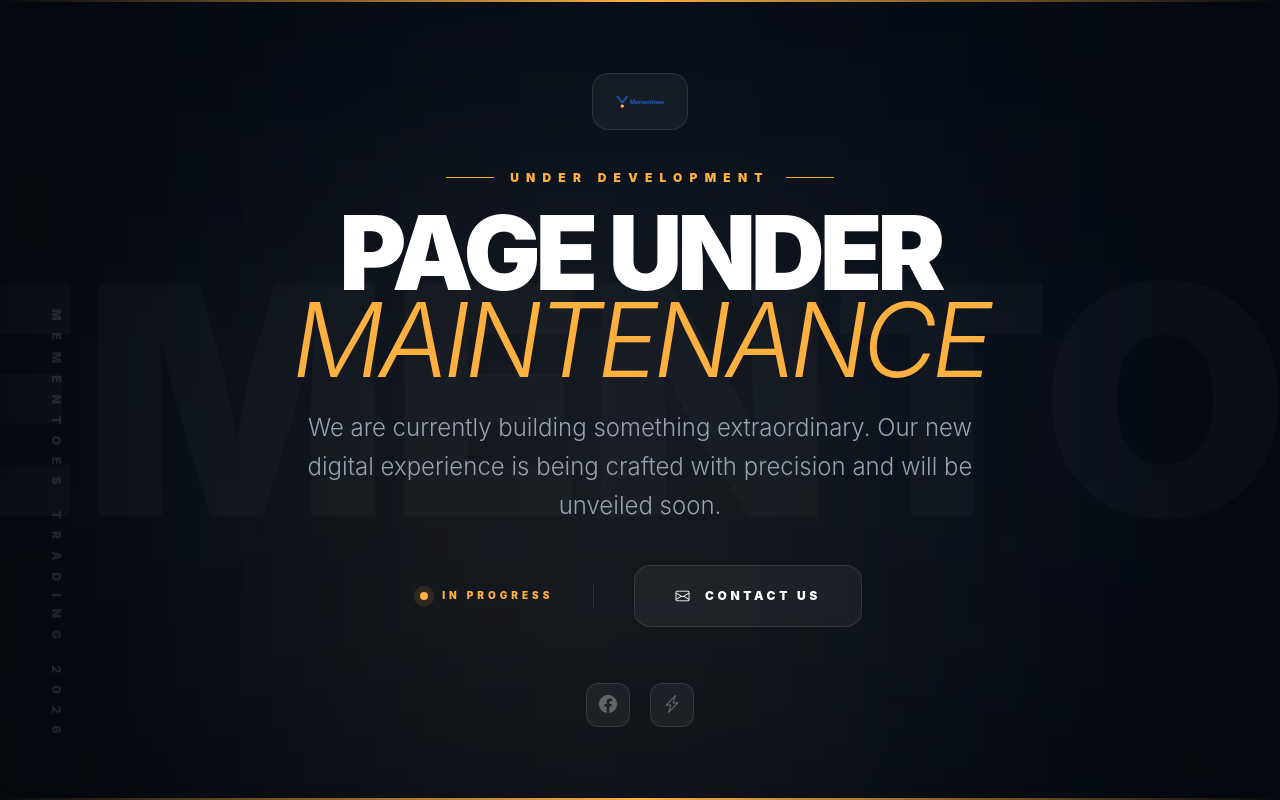
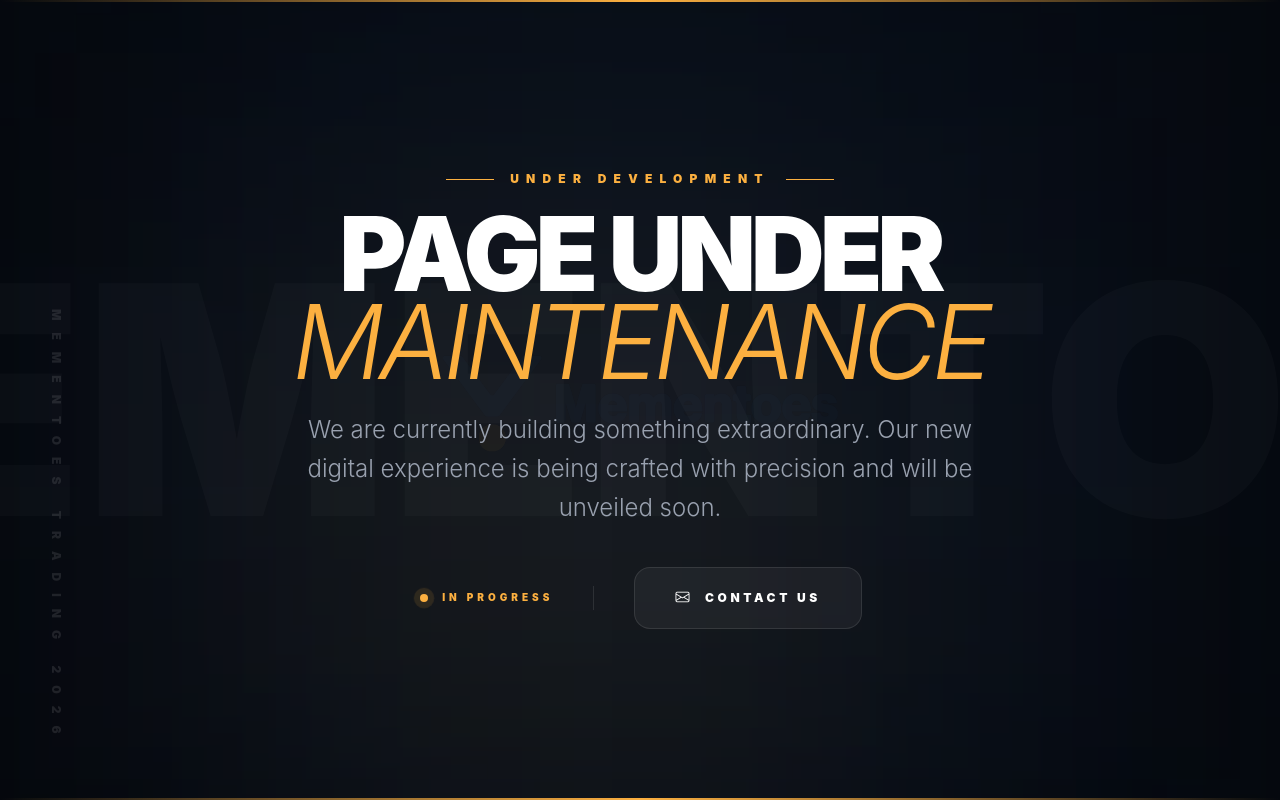
Before and after one commit to UncleSmol/mementoes, a React (Vite) app: page / in a window 1280 px wide. Built offline with nearby package versions, Linux system fonts and the light colour scheme.

Commit message:
Move logo to subtle background effect, remove socials from maintenance page

```diff
--- a/src/pages/Maintenance.tsx
+++ b/src/pages/Maintenance.tsx
@@ -7,6 +7,16 @@ const Maintenance = () => {
       {/* Cinematic Background Glow */}
       <div className="absolute top-1/2 left-1/2 -translate-x-1/2 -translate-y-1/2 w-[80vw] h-[80vw] bg-primary/15 blur-[200px] pointer-events-none" />
       <div className="absolute top-1/3 left-1/4 w-[40vw] h-[40vw] bg-secondary/10 blur-[180px] pointer-events-none" />
+
+      {/* Background Logo Effect */}
+      <motion.img
+        src={logo}
+        alt=""
+        initial={{ opacity: 0, scale: 0.9 }}
+        animate={{ opacity: 0.04, scale: 1 }}
+        transition={{ duration: 3 }}
+        className="absolute top-1/2 left-1/2 -translate-x-1/2 -translate-y-1/2 w-[50vw] md:w-[35vw] max-w-[500px] h-auto object-contain pointer-events-none select-none"
+      />
 
       {/* Large Background Watermark */}
       <motion.span
@@ -44,22 +54,6 @@ const Maintenance = () => {
           transition={{ duration: 1.2, ease: [0.16, 1, 0.3, 1] }}
           className="flex flex-col items-center"
         >
-          {/* Logo */}
-          <motion.div
-            initial={{ scale: 0.8, opacity: 0 }}
-            animate={{ scale: 1, opacity: 1 }}
-            transition={{ duration: 1, delay: 0.2 }}
-            className="mb-6 md:mb-10"
-          >
-            <div className="w-16 md:w-24 h-auto bg-white/5 backdrop-blur-sm border border-white/10 p-3 md:p-5 flex items-center justify-center rounded-2xl">
-              <img
-                src={logo}
-                alt="Mementoes Trading"
-                className="w-full h-auto object-contain"
-              />
-            </div>
-          </motion.div>
-
           {/* Section Tag */}
           <motion.div
             initial={{ opacity: 0 }}
@@ -128,31 +122,6 @@ const Maintenance = () => {
               </span>
             </a>
           </motion.div>
-
-          {/* Social Links */}
-          <motion.div
-            initial={{ opacity: 0 }}
-            animate={{ opacity: 1 }}
-            transition={{ duration: 0.8, delay: 1.1 }}
-            className="mt-8 md:mt-14 flex items-center gap-5"
-          >
-            <a
-              href="https://www.facebook.com/profile.php?id=100063811852754&locale=gn_PY#"
-              target="_blank"
-              rel="noopener noreferrer"
-              className="w-10 h-10 md:w-11 md:h-11 flex items-center justify-center bg-white/5 border border-white/10 text-white/30 hover:text-secondary hover:border-secondary transition-all rounded-xl"
-            >
-              <i className="bi bi-facebook text-lg" />
-            </a>
-            <a
-              href="https://mementoes360.co.za"
-              target="_blank"
-              rel="noopener noreferrer"
-              className="w-10 h-10 md:w-11 md:h-11 flex items-center justify-center bg-white/5 border border-white/10 text-white/30 hover:text-secondary hover:border-secondary transition-all rounded-xl"
-            >
-              <i className="bi bi-lightning-charge text-lg" />
-            </a>
-          </motion.div>
         </motion.div>
       </div>
 
```
